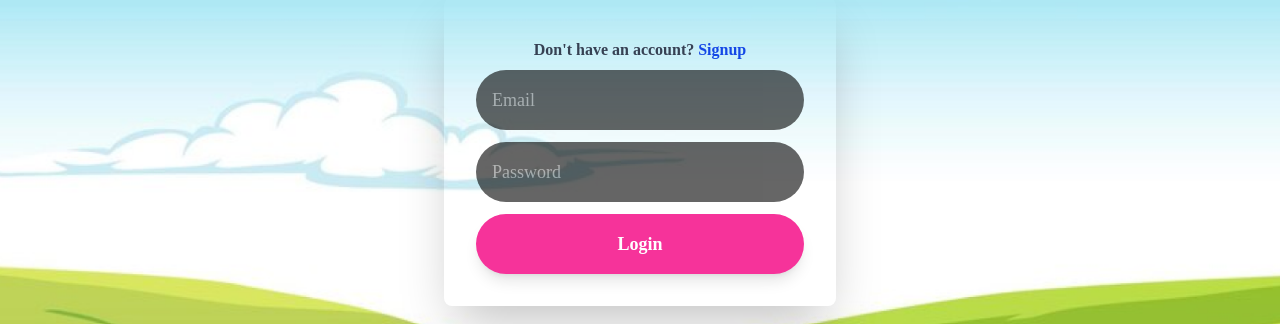
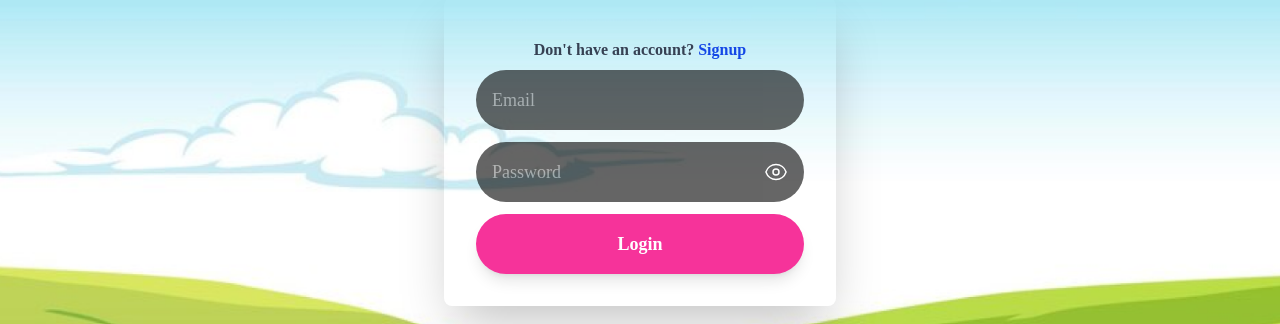
Before and after one commit to YabTek/ExamMaker, a Next.js app in the folder web/: page /login in a window 1280 px wide. Shown: the part 248-572 px from the top of the page. Built offline with nearby package versions, Linux system fonts and the light colour scheme; no server answers.

Commit message:
update login page

```diff
--- a/web/src/app/login/page.tsx
+++ b/web/src/app/login/page.tsx
@@ -12,6 +12,7 @@ export default function Login() {
   })
   const [error, setError] = useState<string | null>(null);
   const [loading, setLoading] = useState(false);
+  const [seePassword, setSeePassword] = useState(false);
   const router = useRouter();
   const searchParams = useSearchParams();
   const redirect = searchParams.get("redirect");
@@ -47,14 +48,38 @@ export default function Login() {
           </Link>
         </p>
 
-        <form onSubmit={handleLogin} className="flex flex-col text-gray-800 space-y-3">
+        <form onSubmit={handleLogin} className="flex flex-col space-y-3">
           <input type="email" name="email" placeholder="Email" value={form.email}
             onChange={handleChange}
             className="bg-black opacity-60 text-white text-lg rounded-full p-2 sm:p-4" required/>
 
-          <input type="password" name="password" placeholder="Password" value={form.password}
-            onChange={handleChange}
-            className="bg-black opacity-60 text-white text-lg rounded-full p-2 sm:p-4" required/>
+          <div className="relative">
+            <input
+              type={seePassword ? "text" : "password"}
+              name="password"
+              placeholder="Password"
+              value={form.password}
+              onChange={handleChange}
+              className="w-full bg-black opacity-60 text-white text-lg rounded-full p-2 sm:p-4 pr-12"
+              required
+            />
+            <button
+              type="button"
+              onClick={() => setSeePassword(!seePassword)}
+              className="absolute right-4 top-1/2 -translate-y-1/2 text-white hover:text-gray-300"
+            >
+              {seePassword ? (
+                <svg xmlns="http://www.w3.org/2000/svg" fill="none" viewBox="0 0 24 24" strokeWidth={1.5} stroke="currentColor" className="w-6 h-6">
+                  <path strokeLinecap="round" strokeLinejoin="round" d="M3.98 8.223A10.477 10.477 0 001.934 12C3.226 16.338 7.244 19.5 12 19.5c.993 0 1.953-.138 2.863-.395M6.228 6.228A10.45 10.45 0 0112 4.5c4.756 0 8.773 3.162 10.065 7.498a10.523 10.523 0 01-4.293 5.774M6.228 6.228L3 3m3.228 3.228l3.65 3.65m7.894 7.894L21 21m-3.228-3.228l-3.65-3.65m0 0a3 3 0 10-4.243-4.243m4.242 4.242L9.88 9.88" />
+                </svg>
+              ) : (
+                <svg xmlns="http://www.w3.org/2000/svg" fill="none" viewBox="0 0 24 24" strokeWidth={1.5} stroke="currentColor" className="w-6 h-6">
+                  <path strokeLinecap="round" strokeLinejoin="round" d="M2.036 12.322a1.012 1.012 0 010-.639C3.423 7.51 7.36 4.5 12 4.5c4.638 0 8.573 3.007 9.963 7.178.07.207.07.431 0 .639C20.577 16.49 16.64 19.5 12 19.5c-4.638 0-8.573-3.007-9.963-7.178z" />
+                  <path strokeLinecap="round" strokeLinejoin="round" d="M15 12a3 3 0 11-6 0 3 3 0 016 0z" />
+                </svg>
+              )}
+            </button>
+          </div>
 
           {error && <p className="text-red-600 text-sm">{error}</p>}
 
```
